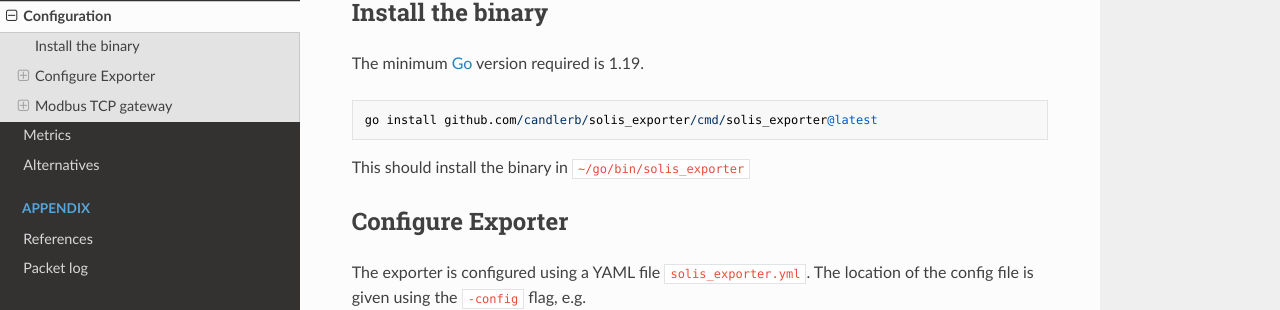
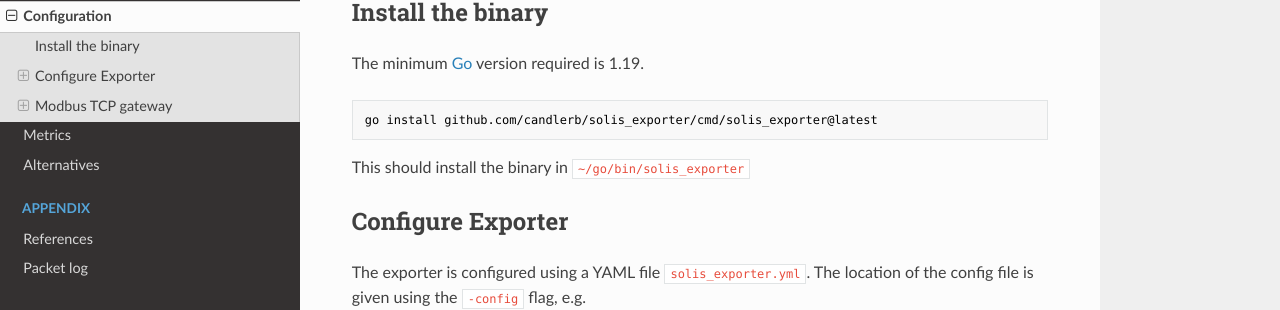
Before and after one commit to candlerb/solis_exporter, an MkDocs documentation site: the page built from docs/configuration/index.md, in a window 1280 px wide and 900 px high. Shown: the part 164-474 px from the top of the window. Built offline with MkDocs 1.6.1, drawn with Linux system fonts in a browser that asks for light colours; nearby versions of some CDN libraries.

Commit message:
Formatting of fenced code blocks

````diff
--- a/docs/configuration/index.md
+++ b/docs/configuration/index.md
@@ -4,7 +4,7 @@
 
 The minimum [Go](https://go.dev/dl/) version required is 1.19.
 
-```
+```sh
 go install github.com/candlerb/solis_exporter/cmd/solis_exporter@latest
 ```
 
@@ -15,13 +15,13 @@ This should install the binary in `~/go/bin/solis_exporter`
 The exporter is configured using a YAML file `solis_exporter.yml`. The
 location of the config file is given using the `-config` flag, e.g.
 
-```
+```sh
 ./solis_exporter -config /etc/solis_exporter.yml
 ```
 
 The configuration file has only a few required settings:
 
-```
+```yaml
 serial:
   device: /dev/ttyUSB0
   #dump: true
@@ -36,7 +36,7 @@ You can run the exporter under systemd, using the sample service file.  You
 may need to tweak this: e.g.  to change the user that the daemon runs as.
 This user must have permission to open the serial device.
 
-```
+```sh
 sudo cp solis_exporter.service /etc/systemd/system/
 sudo systemctl daemon-reload
 sudo systemctl enable --now solis_exporter
@@ -47,7 +47,7 @@ sudo systemctl enable --now solis_exporter
 [Metrics](../metrics/) are available on the given port under `/metrics`.
 You can read them using:
 
-```
+```sh
 curl 127.0.0.1:3105/metrics
 ```
 
@@ -59,7 +59,7 @@ exchanges.
 Once the exporter is running, you can configure prometheus with a scrape job
 to read metrics periodically:
 
-```
+```yaml
   - job_name: solis
     scrape_interval: 1m
     static_configs:
@@ -79,7 +79,7 @@ the RS485 bus, to query or change the inverter settings.
 
 To enable this feature, add a stanza to solis_exporter.yml like this:
 
-```
+```yaml
 gateway:
   listen: '127.0.0.1:1502'
   rules:
@@ -110,7 +110,7 @@ done by running the exporter as root, or you can give it the
 `NET_BIND_SERVICE` capability.  If running as a service under systemd, you
 can use these settings:
 
-```
+```text
 [Service]
 ...
 CapabilityBoundingSet=CAP_NET_BIND_SERVICE
````
